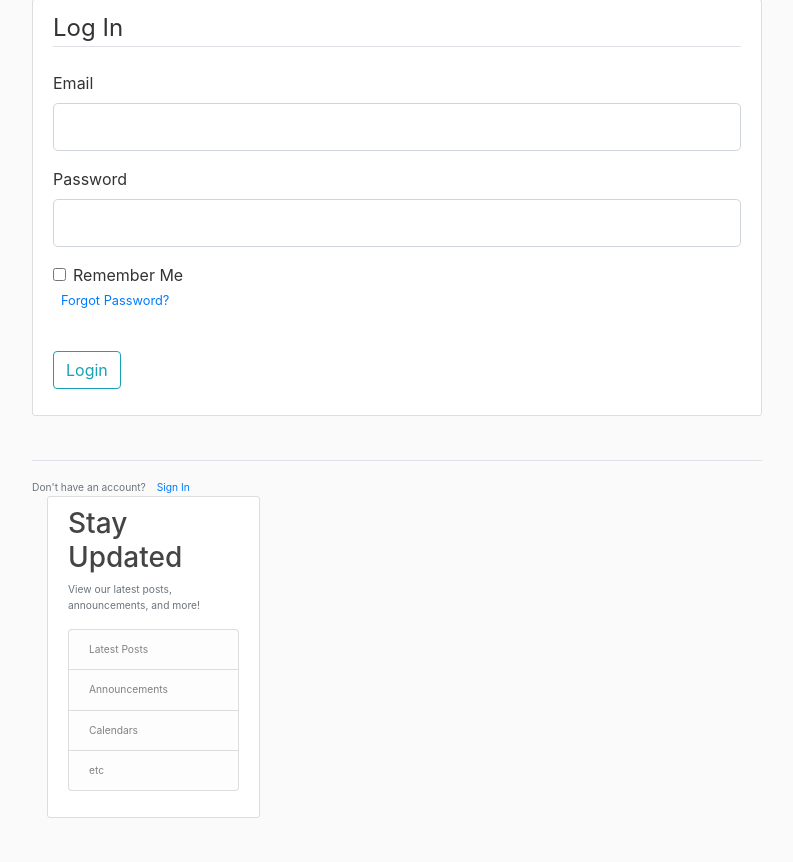
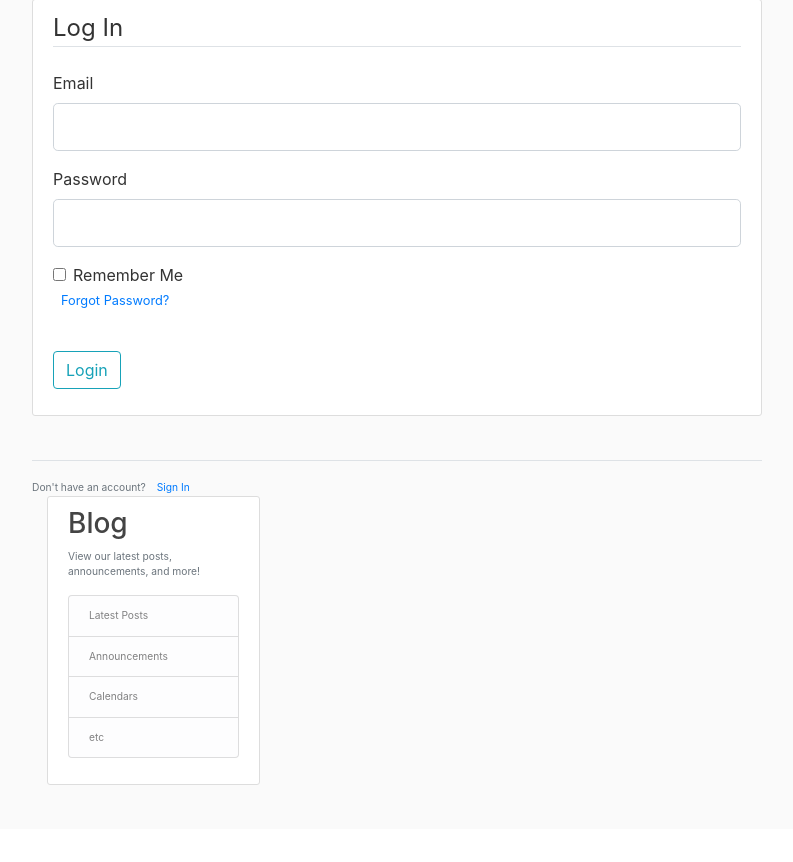
Before and after one commit to edubu2/flask-blog, a Flask app: page /login in a window 1280 px wide. Shown: the part 81-943 px from the top of the page, without its empty margins (53-846 px from the left). After the commit the page ends 866 px from the top, so only its background shows below. Run offline with Flask 2, Linux system fonts and the light colour scheme; some libraries are stand-ins or nearby versions.

Commit message:
Minor comment updates and one login.html fix (musted-muted)

```diff
--- a/flask_blog/templates/layout.html
+++ b/flask_blog/templates/layout.html
@@ -20,6 +20,7 @@
 <body>
     <header class="site-header">
       <nav class="navbar navbar-expand-md navbar-dark bg-steel fixed-top">
+        <!-- Navbar left side -->
         <div class="container">
           <a class="navbar-brand mr-4" href="/">Elliot's Flask Blog</a>
           <button class="navbar-toggler" type="button" data-toggle="collapse" data-target="#navbarToggle" aria-controls="navbarToggle" aria-expanded="false" aria-label="Toggle navigation">
@@ -61,7 +62,7 @@
         </div> <!-- End flash section -->
         <div class="col-md-4">
           <div class="content-section">
-            <h3>Stay Updated</h3>
+            <h3>Blog</h3>
             <p class='text-muted'>View our latest posts, announcements, and more!
               <ul class="list-group">
                 <li class="list-group-item list-group-item-light">Latest Posts</li>
--- a/flask_blog/templates/login.html
+++ b/flask_blog/templates/login.html
@@ -41,7 +41,7 @@
             {{ form.remember(class="form-check-input")}}
             {{ form.remember.label(class="form-check-label")}}
           </div>
-          <small class="text-musted ml-2">
+          <small class="text-muted ml-2">
             <a href="#">Forgot Password?</a>
         </fieldset>
         <!-- Now we design our submit button field -->
```
